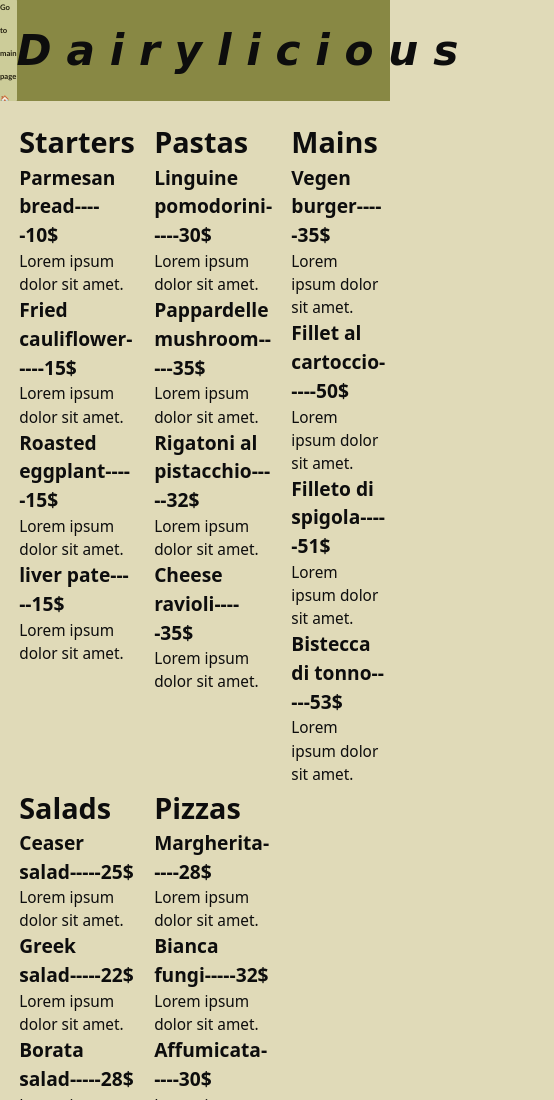
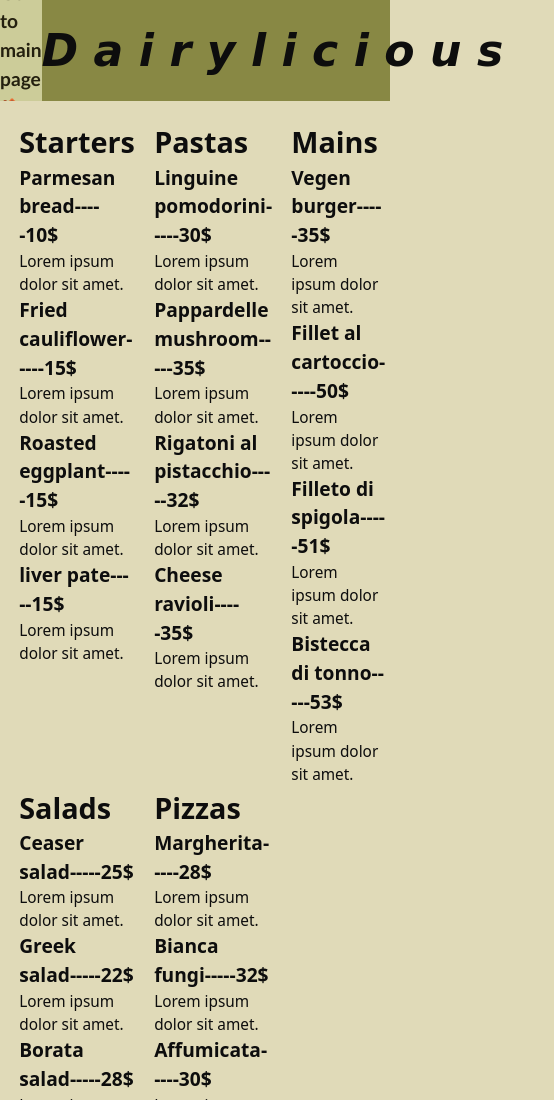
Before and after one commit to Amitreuveni-dev/Team_Project-INT, a plain HTML site: page menu/Menu.html in a window 390 px wide. Shown: the top 1100 px of the page, 554 px wide, since content can reach past the window. Drawn offline with Linux system fonts and the light colour scheme.

Commit message:
add media

```diff
--- a/menu/Menu.html
+++ b/menu/Menu.html
@@ -13,7 +13,7 @@
     <header>
         <nav class="[ top-nav-style ] " >
             <figure class=" [ page-nav ]">
-                <a href="#" > Go to main page 🏠</a>
+                <a href="" > Go to main page 🏠</a>
             </figure>
             <h1> Dairylicious </h1>
             <p popover id="phone">Call us: 058-5808033</p>
--- a/menu/composition.scss
+++ b/menu/composition.scss
@@ -17,11 +17,31 @@ body{
 
     > h1 {
         font-weight: 900;
-        font-size: 2.2rem;
+        font-size: 2.5rem;
         letter-spacing: 0.35em;
         font-style: italic;
         font-family: cursive;
 
+        @media (max-width:760px) {
+            font-size: 2.3rem;
+
+        }
+        @media (max-width:760px) {
+            font-size: 2.3rem;
+
+        }
+        @media (max-width:760px) {
+            font-size: 2.3rem;
+
+        }
+        @media (max-width:760px) {
+            font-size: 2.3rem;
+
+        }
+        @media (max-width:760px) {
+            font-size: 2.3rem;
+
+        }
     }
 
     .page-nav {
@@ -34,6 +54,7 @@ body{
 
 
 
+
   a{
       color: var(--text-900);
       font-family: 'Gill Sans', 'Gill Sans MT', Calibri, 'Trebuchet MS', sans-serif;
@@ -42,25 +63,6 @@ body{
       text-decoration: none;
       cursor: pointer;
 
-
-      @media (max-width: 650px) {
-          font-size: 0.8rem;
-
-        }
-
-      @media (max-width: 560px) {
-          font-size: 0.5rem;
-
-        }
-
-      @media (max-width: 490px) {
-          font-size: 0.4rem;
-
-        }
-      @media (max-width: 340px) {
-          font-size: 0.2rem;
-
-        }
 
     }
   }
@@ -75,28 +77,12 @@ body{
       img{
           cursor: pointer;
         }
+
+        @media (max-width:550px) {
+            width: 300px;
+        }
   }
 
-
-  @media (max-width: 640px) {
-      font-size: 2rem;
-
-    }
-
-
-  @media (max-width: 470px) {
-      font-size: 1.6rem;
-
-    }
-
-    @media (max-width: 370px) {
-      font-size: 1.2rem;
-
-    }
-  @media (max-width: 250px) {
-      font-size: 0.8rem;
-
-    }
 
 }
 
```
Also changed, not shown: menu/dist/composition.css.
